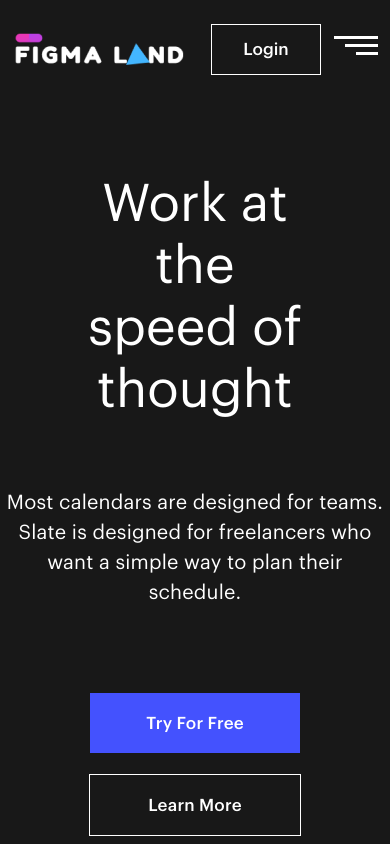
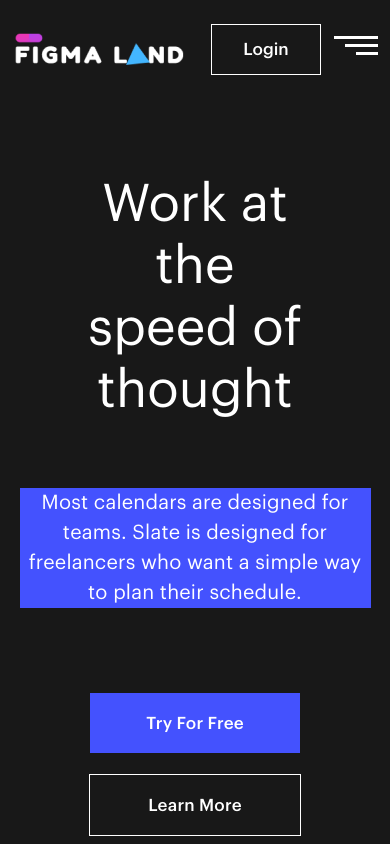
Before and after one commit to TheDa21crj/Landing-Page, a React (Create React App) app: page / in a window 390 px wide. Shown: the top 844 px of the page. Built offline with nearby package versions, Linux system fonts and the light colour scheme.

Commit message:
Update Header.css

```diff
--- a/src/Components/Css/Header.css
+++ b/src/Components/Css/Header.css
@@ -95,5 +95,9 @@
     .TryForFree {
         margin-bottom: 21px;
     }
-    .HeaderPDiv p {}
+    .HeaderPDiv p {
+        width: 90%;
+        margin-left: 5%;
+        background-color: #4452fe;
+    }
 }
```
